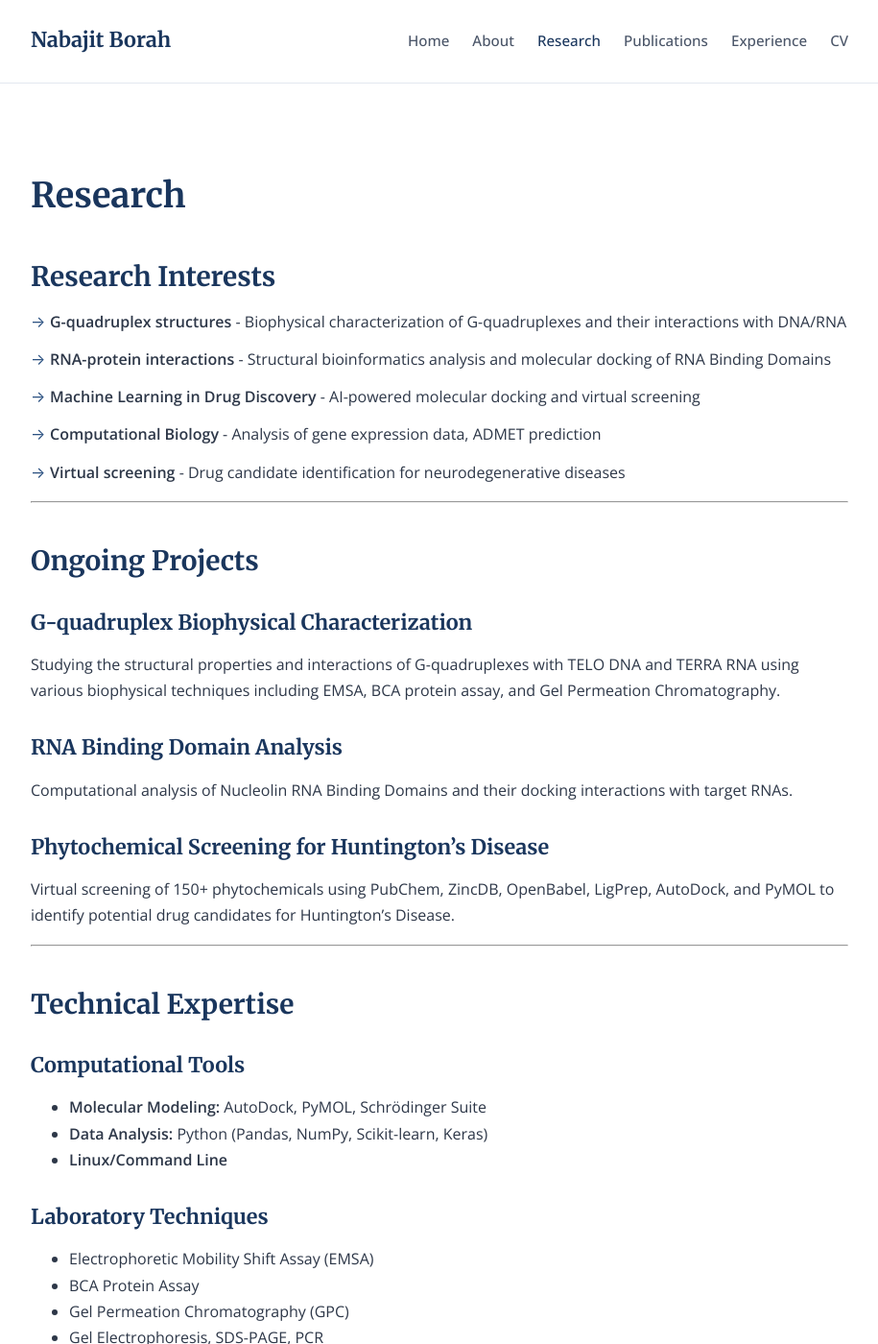
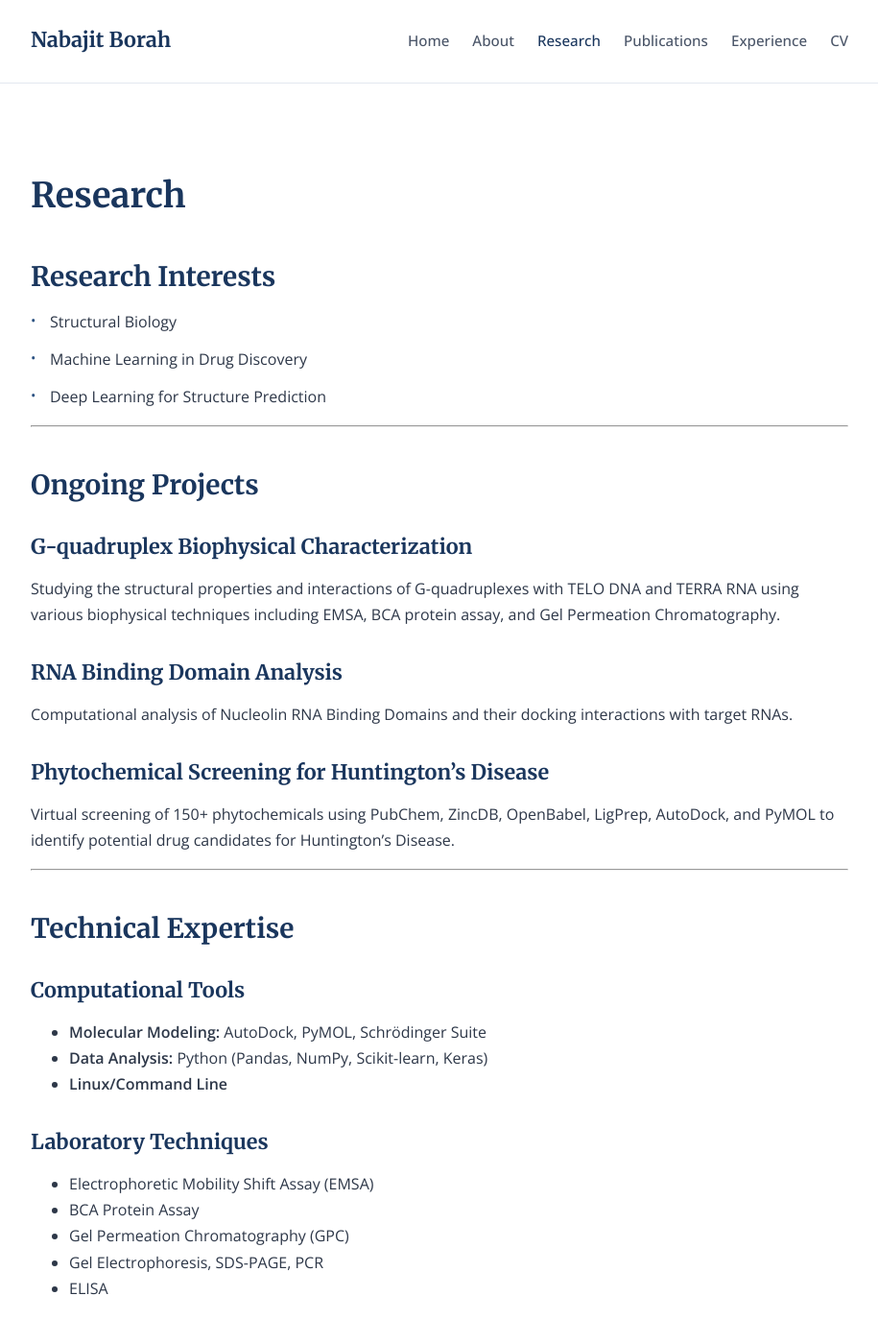
Before and after one commit to basicallynabbo/basicallynabbo.github.io, a Jekyll site: the page built from research.md, in a window 1280 px wide and 1400 px high. Shown: the whole window at 96% size, without its empty margins (182-1097 px from the left). Built offline with Jekyll 4.4.1, drawn with Linux system fonts in a browser that asks for light colours.

Commit message:
Enhance personal information and research interests
Updated the 'About' section to include the country name for clarity. Modified the 'Research' section to streamline interests, focusing on key areas. Adjusted the home page layout to conditionally display the title based on a new parameter. Changed bullet points in the research list for improved readability.

```diff
--- a/_layouts/page.html
+++ b/_layouts/page.html
@@ -2,7 +2,7 @@
 layout: default
 ---
 <article class="page">
-  {% if page.title %}
+  {% if page.title and page.show_title != false %}
   <h1>{{ page.title }}</h1>
   {% endif %}
 
--- a/assets/css/style.css
+++ b/assets/css/style.css
@@ -222,10 +222,11 @@ main {
 }
 
 .research-list li::before {
-  content: "→";
+  content: "•";
   position: absolute;
   left: 0;
   color: var(--secondary-color);
+  font-size: 0.9rem;
 }
 
 /* Experience */
--- a/research.md
+++ b/research.md
@@ -6,11 +6,9 @@ title: Research
 ## Research Interests
 
 <ul class="research-list">
-  <li><strong>G-quadruplex structures</strong> - Biophysical characterization of G-quadruplexes and their interactions with DNA/RNA</li>
-  <li><strong>RNA-protein interactions</strong> - Structural bioinformatics analysis and molecular docking of RNA Binding Domains</li>
-  <li><strong>Machine Learning in Drug Discovery</strong> - AI-powered molecular docking and virtual screening</li>
-  <li><strong>Computational Biology</strong> - Analysis of gene expression data, ADMET prediction</li>
-  <li><strong>Virtual screening</strong> - Drug candidate identification for neurodegenerative diseases</li>
+  <li>Structural Biology</li>
+  <li>Machine Learning in Drug Discovery</li>
+  <li>Deep Learning for Structure Prediction</li>
 </ul>
 
 ---
```
Also changed, not shown: about.md (+2 -2 lines), index.md (+2 -2 lines).
